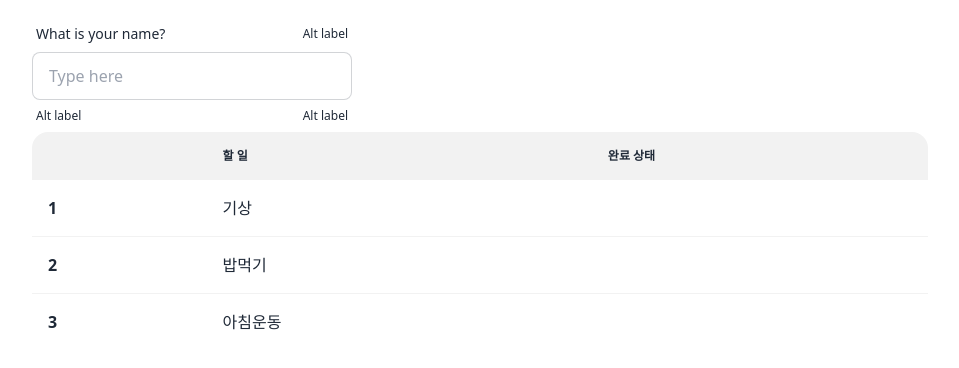
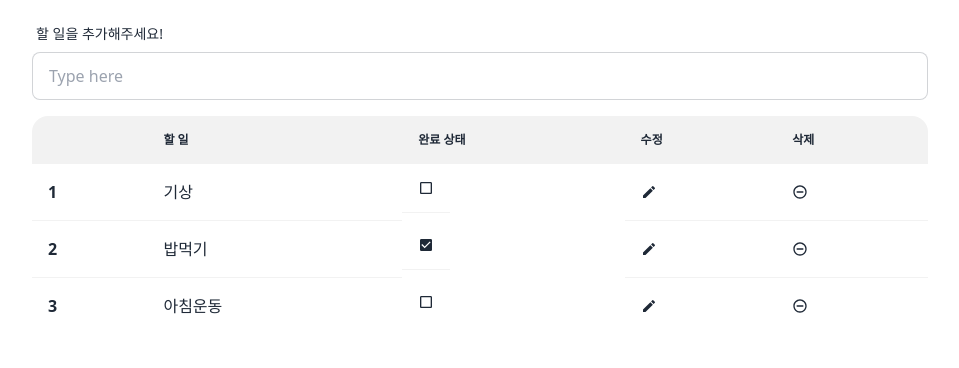
Before and after one commit to hoyeol0513/todolist-tailwind, a React (Create React App) app: page / in a window 1280 px wide. Shown: the top 368 px of the page, without its empty margins (160-1119 px from the left). Built offline with nearby package versions, Linux system fonts and the light colour scheme.

Commit message:
todolist template  & apply react-icons

```diff
--- a/package.json
+++ b/package.json
@@ -9,6 +9,7 @@
     "daisyui": "^2.24.0",
     "react": "^18.2.0",
     "react-dom": "^18.2.0",
+    "react-icons": "^4.4.0",
     "react-scripts": "5.0.1",
     "web-vitals": "^2.1.4"
   },
--- a/src/App.jsx
+++ b/src/App.jsx
@@ -12,7 +12,7 @@ function App() {
       {
         id : 2,
         content : "밥먹기",
-        checked : false
+        checked : true
       },
       {
         id : 3,
--- a/src/components/TodoList.jsx
+++ b/src/components/TodoList.jsx
@@ -3,13 +3,15 @@ import TodoListItem from './TodoListItem';
 
 const TodoList = ({todos}) => {
     return (
-        <div className="overflow-x-auto">
+        <div className="overflow-x-auto mt-4">
             <table className="table w-full">
                 <thead>
                     <tr>
                         <th></th>
                         <th>할 일</th>
                         <th>완료 상태</th>
+                        <th>수정</th>
+                        <th>삭제</th>
                     </tr>
                 </thead>
                 <tbody>
--- a/src/components/TodoListItem.jsx
+++ b/src/components/TodoListItem.jsx
@@ -1,11 +1,21 @@
 import React from 'react';
+import {MdCheckBox, MdCheckBoxOutlineBlank, MdModeEditOutline, MdRemoveCircleOutline} from 'react-icons/md';
 
 const TodoListItem = ({todo}) => {
+    const {id, content, checked} = todo;
     return (
         <tr>
-            <th>{todo.id}</th>
-            <td>{todo.content}</td>
-            <td>{todo.checked}</td>
+            <th>{id}</th>
+            <td>{content}</td>
+            <div onClick={()=>{alert("체크 클릭됨")}}>
+              <td>{checked ?  <MdCheckBox /> : <MdCheckBoxOutlineBlank />}</td>
+            </div>
+            <td className='edit'>
+              <MdModeEditOutline />
+            </td>
+            <td className='remove'>
+              <MdRemoveCircleOutline />
+            </td>
         </tr>
     );
 };
--- a/src/components/Todoinput.jsx
+++ b/src/components/Todoinput.jsx
@@ -2,19 +2,14 @@ import React from 'react';
 
 const Todoinput = () => {
     return (
-        <div class="form-control w-full max-w-xs">
-            <label class="label">
-                <span class="label-text">What is your name?</span>
-                <span class="label-text-alt">Alt label</span>
+        <div className="form-control w-full ">
+            <label className="label">
+                <span className="label-text">할 일을 추가해주세요! </span>
             </label>
             <input
                 type="text"
                 placeholder="Type here"
-                class="input input-bordered w-full max-w-xs"/>
-            <label class="label">
-                <span class="label-text-alt">Alt label</span>
-                <span class="label-text-alt">Alt label</span>
-            </label>
+                className="input input-bordered w-full max-w-4xl"/>
         </div>
     );
 };
```
Also changed, not shown: 1 other file (tests, documents, lock files or other folders).
